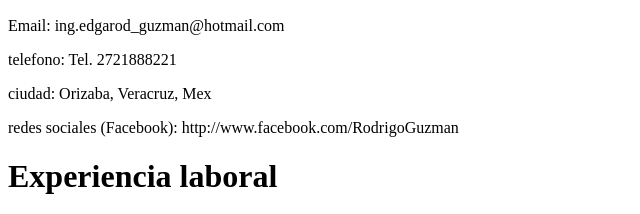
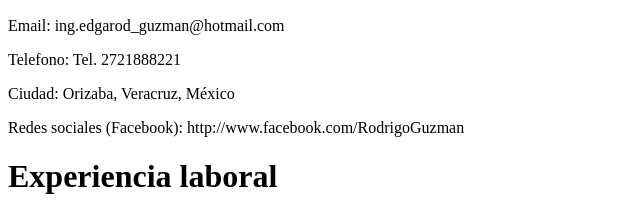
Before and after one commit to ERodrigoGuz/ERodrigoGuz.github.io, a plain HTML site: page index.html in a window 1280 px wide. Shown: the part 464-678 px from the top of the page, 0-640 px from the left. Drawn offline with Linux system fonts and the light colour scheme.

Commit message:
correcciones ortograficas

```diff
--- a/index.html
+++ b/index.html
@@ -12,9 +12,9 @@
     <div><p>Objetivo Profesional: Crear productos y servicios en software de calidad</p></div>
     <div><img src="https://user-images.githubusercontent.com/100477289/174448642-699fda7e-6035-43e5-8a80-370acd683008.jpg" alt=""></div>
     <div><p>Email: ing.edgarod_guzman@hotmail.com</p></div>
-    <div><p>telefono: Tel. 2721888221</p></div>
-    <div><p>ciudad: Orizaba, Veracruz, Mex</p></div>
-    <div><p>redes sociales (Facebook): http://www.facebook.com/RodrigoGuzman</p></div>
+    <div><p>Telefono: Tel. 2721888221</p></div>
+    <div><p>Ciudad: Orizaba, Veracruz, México</p></div>
+    <div><p>Redes sociales (Facebook): http://www.facebook.com/RodrigoGuzman</p></div>
 
     <h1> Experiencia laboral</h1>
     <div><h3>= Desarrollador Web =</h3></div>
```
